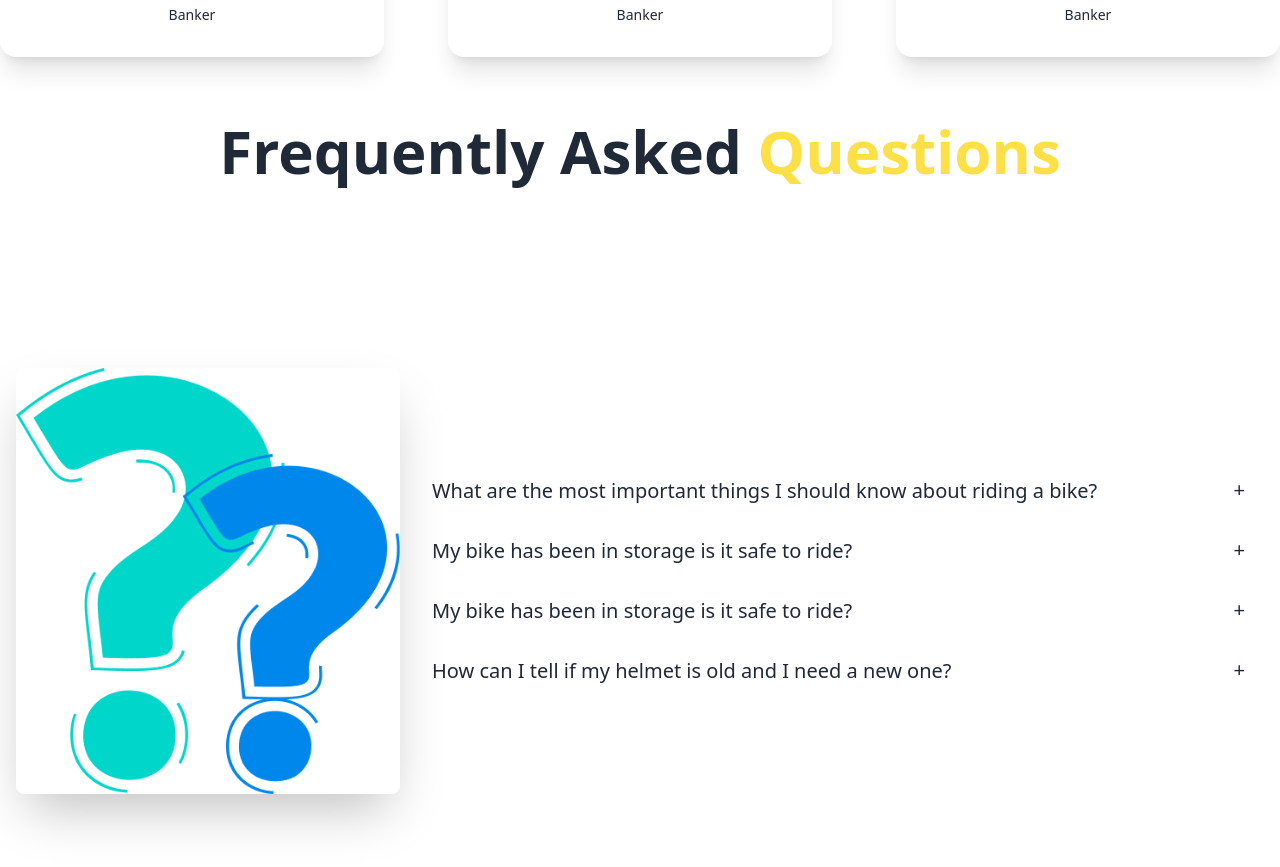
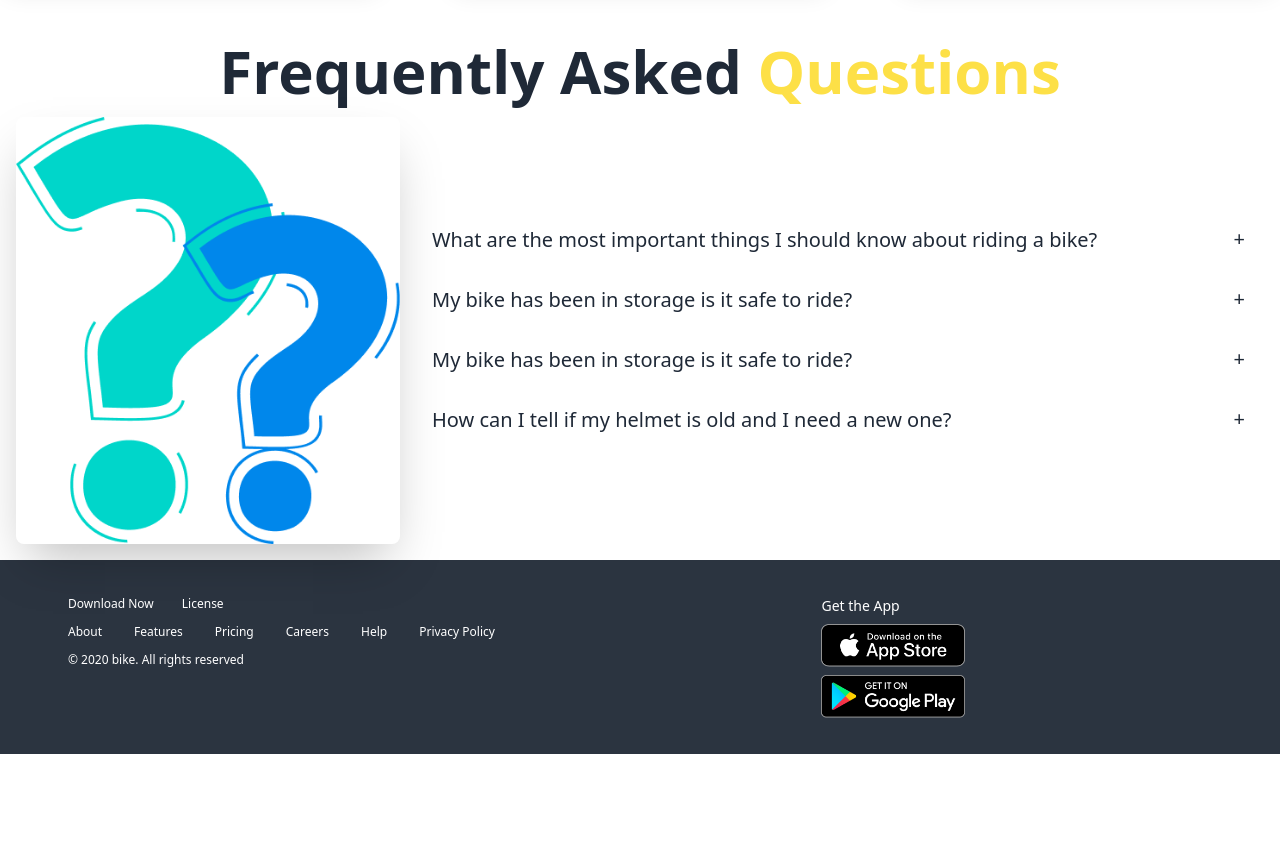
Before and after one commit to Habib3061998/bikerz-zone, a plain HTML site: page index.html in a window 1280 px wide. Shown: the part 2585-3452 px from the top of the page. After the commit the page ends 3339 px from the top, so only its background shows below. Drawn offline with nearby package versions, Linux system fonts and the light colour scheme.

Commit message:
footer added

```diff
--- a/index.html
+++ b/index.html
@@ -103,7 +103,7 @@
 
 <section class="mt-40">
 
-<h1 class="text-5xl text-center mb-10 text-orange-400"> <span class="text-9xl text-violet-400">L</span>etast bike's</h1>
+<h1 class="text-5xl text-center mb-10 text-orange-400"> <span class=" text-violet-400">L</span>etast bike's</h1>
 
 <div class="flex justify-center space-x-7">
 
@@ -271,11 +271,7 @@
 
  <h1 class="text-6xl font-bold text-center">Frequently Asked <span class="text-yellow-300"> Questions</span></h1>
 
-
-
-
-
- <div class="hero min-h-screen ">
+ <div>
   <div class="hero-content flex-col lg:flex-row ">
     <img src="./images/faq.png" class="max-w-sm rounded-lg shadow-2xl" />
     <div>
@@ -340,23 +336,7 @@ new one?
 </div>
 
 
-
-
-
-
-
-
-
-
-
-
-
-
-
 </section>
-
-
-
 
 </main>
 
@@ -365,5 +345,44 @@ new one?
 
 
 
+<footer>
+  <section   class="footer p-9 bg-neutral text-white ">
+
+<div class=" mx-8 gap-3">
+
+    <ul class="flex space-x-7 text-xs">
+      <li>Download Now</li>
+      <li> License</li>
+
+    </ul>
+
+    <ul class="flex space-x-8 text-xs">
+
+      <li>About</li>
+      <li>Features</li>
+      <li>Pricing</li>
+      <li>Careers</li>
+      <li>Help</li>
+      <li>Privacy Policy</li>
+    </ul>
+      <h6 class="text-xs">© 2020 bike. All rights reserved</h6>
+  </div>
+
+<div>
+<p> Get the App</p>
+<img class="w-36" src="./images/ios.png" alt="#">
+<img class="w-36" src="./images/android.png" alt="#">
+
+</div>
+
+</div>
+
+</section>
+
+
+</footer>
+
+
+
 </body>
 </html>
```
Also changed, not shown: images/android.png (added), images/ios.png (added).
